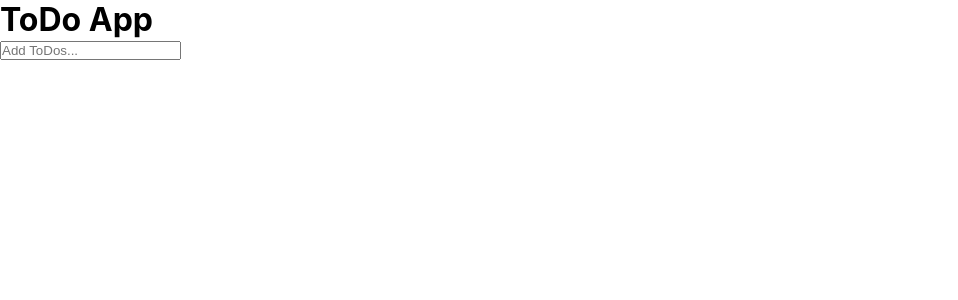
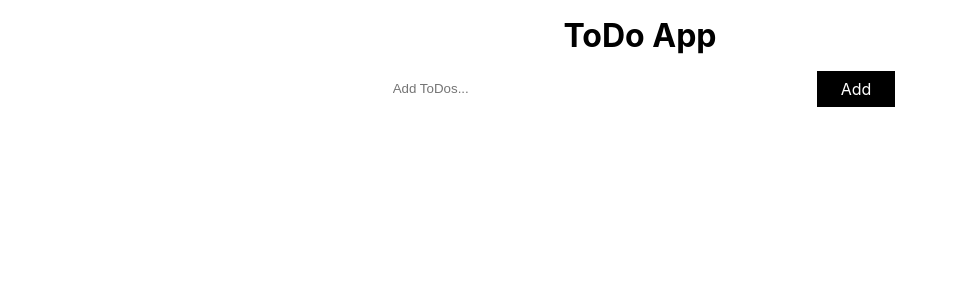
Before and after one commit to BrianNyaberi/GitInit, a React (Create React App) app in the folder frontend/: page / in a window 1280 px wide. Shown: the top 300 px of the page, without its empty margins (0-958 px from the left). Built offline with nearby package versions, Linux system fonts and the light colour scheme.

Commit message:
Add item button and main screen styling

```diff
--- a/frontend/src/App.js
+++ b/frontend/src/App.js
@@ -5,6 +5,10 @@ function App() {
         <h1>ToDo App</h1>
         <div className="top">
           <input type="text" placeholder="Add ToDos..."></input>
+          <div className="add">Add</div>
+        </div>
+        <div className="list">
+
         </div>
       </div>
     </div>
--- a/frontend/src/index.css
+++ b/frontend/src/index.css
@@ -11,3 +11,36 @@ body {
   -webkit-font-smoothing: antialiased;
   -moz-osx-font-smoothing: grayscale;
 }
+
+.container{
+  max-width: 600px;
+  margin: auto;
+  padding: 0 1rem;
+}
+
+h1{
+  margin-top: 1rem;
+  text-align: center;
+}
+
+.top{
+  margin-top: 1rem;
+  display: flex;
+  gap: 1rem;
+  justify-content: center;
+}
+
+input{
+  border: none;
+  outline: none;
+  width: 400px;
+  padding: 0.5rem;
+  border-bottom: 2px solid #0000;
+}
+
+.add{
+  background-color: #000;
+  color: #fff;
+  padding: 0.5rem 1.5rem;
+  cursor: pointer;
+}
```
Also changed, not shown: frontend/src/components/ToDo.js (added).
